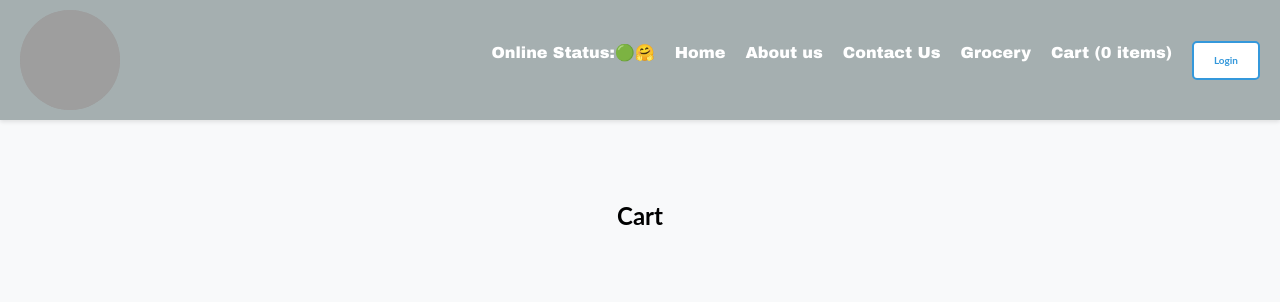
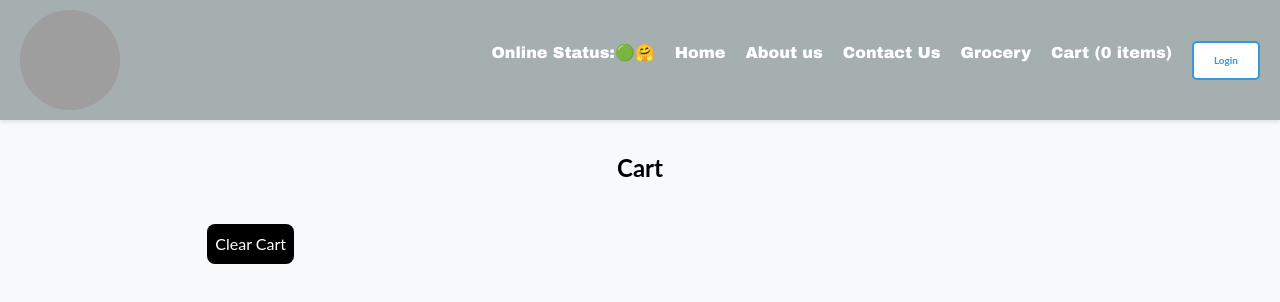
Before and after one commit to Jatin4224/FoodDash, a React (Vite) app: page /Cart in a window 1280 px wide. Shown: the top 302 px of the page. Built offline with nearby package versions, Linux system fonts and the light colour scheme; grey boxes are pictures that could not be loaded.

Commit message:
feature : clearcart

```diff
--- a/src/components/Cart.js
+++ b/src/components/Cart.js
@@ -1,9 +1,28 @@
 import React from "react";
+import ItemList from "./ItemList";
+import { useDispatch, useSelector } from "react-redux";
+import { clearCart } from "../utils/cartSlice";
 
 const Cart = () => {
+  //how to read cart from the store - subcribe
+  const cartItems = useSelector((store) => store.cart.items);
+
+  const dispatch = useDispatch();
+  const handleClearCart = () => {
+    dispatch(clearCart());
+  };
   return (
-    <div className="text-center m-10 p-10">
+    <div className="text-center m-4 p-4">
       <h1 className="text-2xl font-bold">Cart</h1>
+      <div className="w-4/12 text-center m-4 p-4">
+        <button
+          className="p-2 m-2 bg-black text-white rounded-lg "
+          onClick={handleClearCart}
+        >
+          Clear Cart
+        </button>
+        <ItemList items={cartItems} />
+      </div>
     </div>
   );
 };
```
